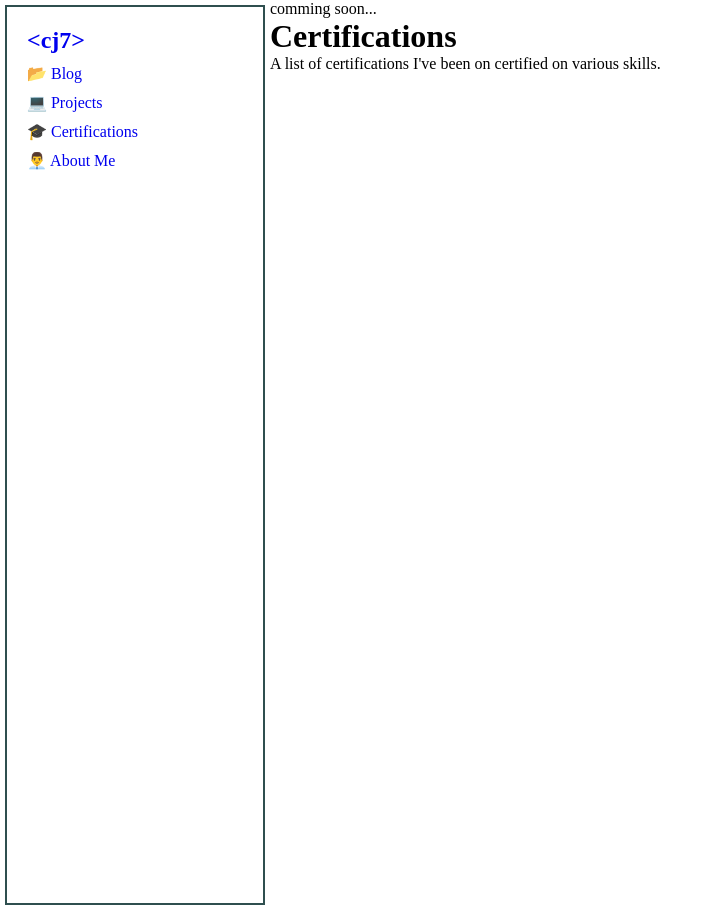
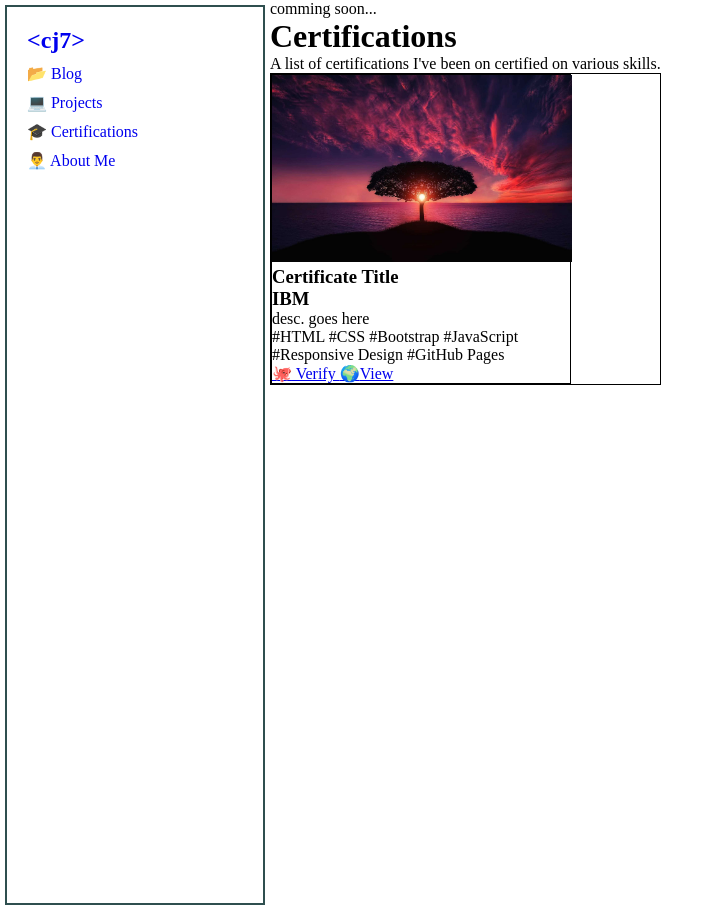
Before and after one commit to cj7-code-journey/cj7-code-journey.github.io, a Jekyll site: the page built from certification.html, in a window 1280 px wide. Shown: the whole page, without its empty margins (0-719 px from the left). Built offline with Jekyll 4.4.1, drawn with Linux system fonts in a browser that asks for light colours.

Commit message:
Render certifications-data in certification page and add a demo certificate

```diff
--- /dev/null
+++ b/_data/certifications-data.yml
@@ -0,0 +1,8 @@
+- title: "Certificate Title"
+  organization: "IBM"
+  description: "desc. goes here"
+  img-url: "/assets/images/certification-images/demo-certificate-pic.jpg"
+  stack: ["#HTML", "#CSS", "#Bootstrap", "#JavaScript", "#Responsive Design", "#GitHub Pages"]
+  verify-url: "/"
+  view: "/"
+  target: "_blank"
--- a/certification.html
+++ b/certification.html
@@ -8,3 +8,39 @@ comming soon...
 
 <h1 class="page-title">Certifications</h1>
 <p class="page-subtitle">A list of certifications I've been on certified on various skills.</p>
+
+<div class="certifications-grid" style="border: 1px solid black;">
+    {% for certification in site.data.certifications-data %}
+    <div class="certification-card" style="width:300px;border: 1px solid black;">
+        <img src="{{certification.img-url}}" style="width: 300px;" alt="{{ certification.title }}" title="{{ certification.title }}">
+        <h3>{{ certification.title }}</h3>
+        <h3>{{ certification.organization }}</h3>
+        <p>{{ certification.description }}</p>
+
+        {% if certification.stack %}
+        <div class="certification-stack">
+            {% for tech in certification.stack %}
+            <span>
+                {{ tech }}
+            </span>
+            {% endfor %}
+        </div>
+        {% endif %}
+
+        <div class="certification-links">
+            {% if certification.verify-url and certification.verify-url != "" %}
+            <a href="{{ certification.verify-url }}" target="_blank">
+                <span>🐙</span> Verify
+            </a>
+            {% endif %}
+
+            {% if certification.view and certification.view != "" %}
+            <a href="{{ certification.view }}" target="_blank">
+                <span>🌍</span>View
+            </a>
+            {% endif %}
+
+        </div>
+    </div>
+    {% endfor %}
+</div>
```
Also changed, not shown: assets/images/certification-images/demo-certificate-pic.jpg (added).
